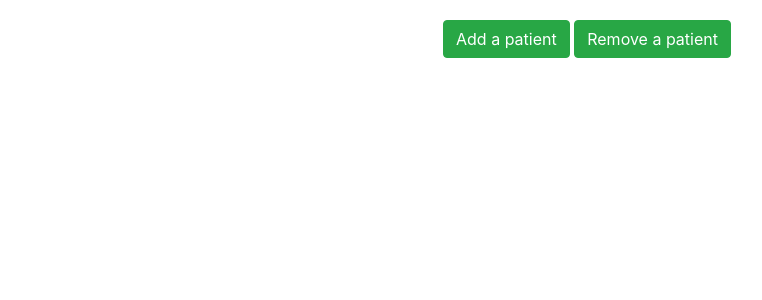
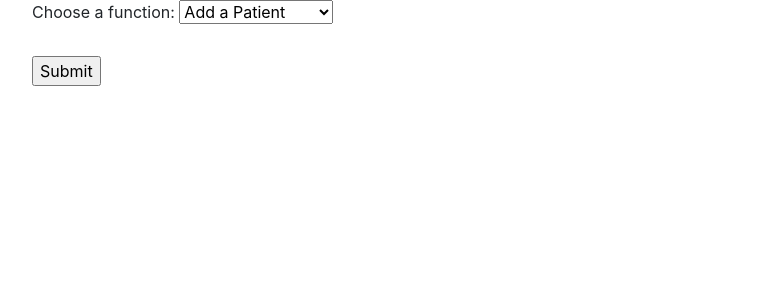
Before and after one commit to shareefelhadidi/CS431-WPE, a Flask app: page / in a window 1280 px wide. Shown: the top 300 px of the page, without its empty margins (53-815 px from the left). Run offline with Flask 2, Linux system fonts and the light colour scheme; some libraries are stand-ins or nearby versions.

Commit message:
drop down menus

```diff
--- a/app.py
+++ b/app.py
@@ -35,7 +35,7 @@ def removename():
             return render_template('input.html', error=error, result=result)
         else:
             error = 'invalid input name'
-    return render_template('input.html', error=error)
+    return render_template('deletepage.html', error=error)
 
 def valid_name(first_name, last_name):
     connection = sql.connect('database.db')
--- a/templates/deletepage.html
+++ b/templates/deletepage.html
@@ -5,6 +5,6 @@
     <title>Title</title>
 </head>
 <body>
-
+hello hello hello
 </body>
 </html>
--- a/templates/index.html
+++ b/templates/index.html
@@ -9,10 +9,20 @@
 </head>
 <body>
 <div class="container-sm">
+  <label for="pages">Choose a function:</label>
+  <select name="page" id="page">
+    <option value="input.html">Add a Patient</option>
+    <option>Remove a Patient</option>
+  </select>
+  <br><br>
+  <input type="submit" value="Submit">
+
+    <!--
     <div class="card-body" align="center">
         <a class="btn btn-success" href="/addname" role="button">Add a patient</a>
         <a class="btn btn-success" href="/removename" role="button">Remove a patient</a>
     </div>
+    -->
 </div>
 
 <script src="https://code.jquery.com/jquery-3.4.1.slim.min.js"
```
